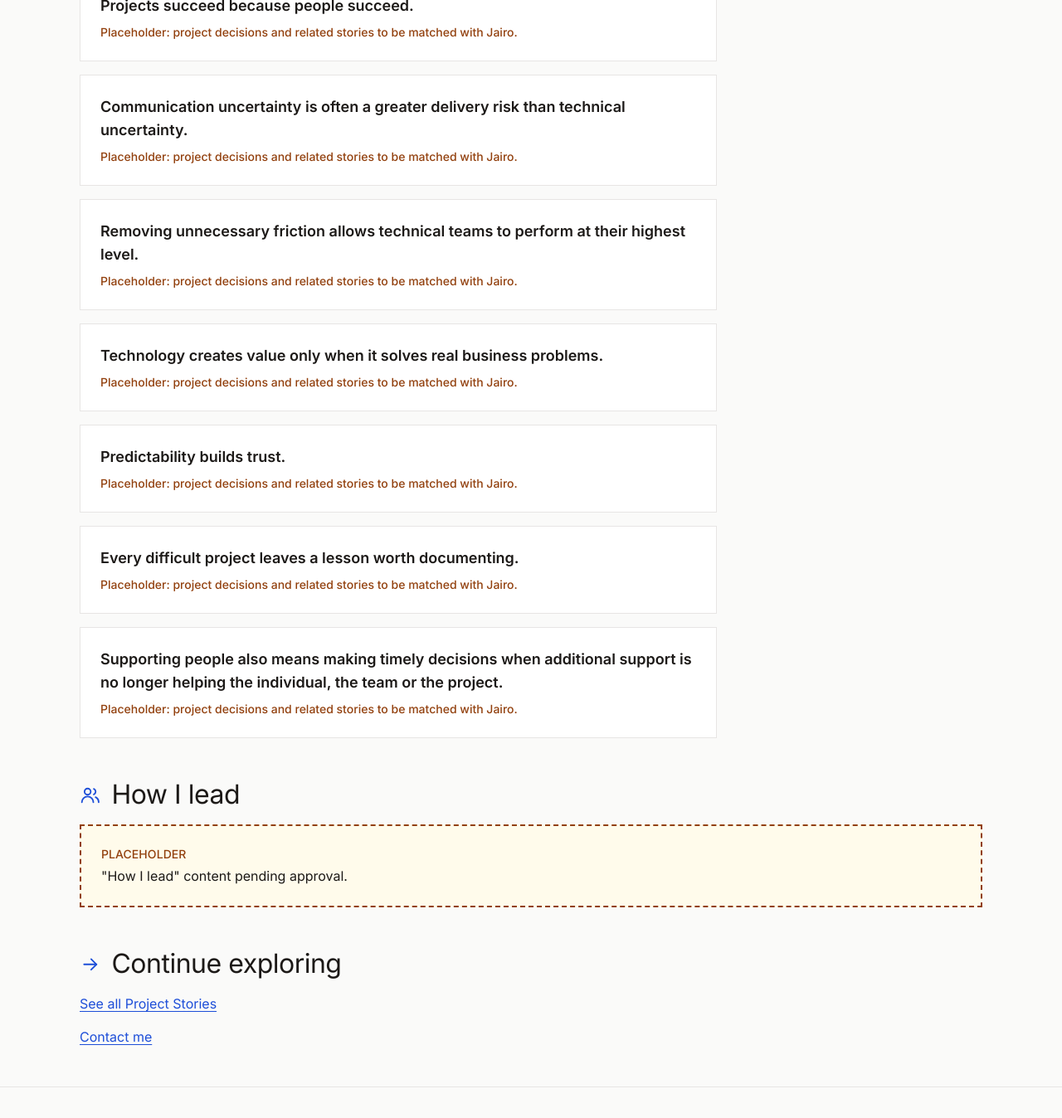
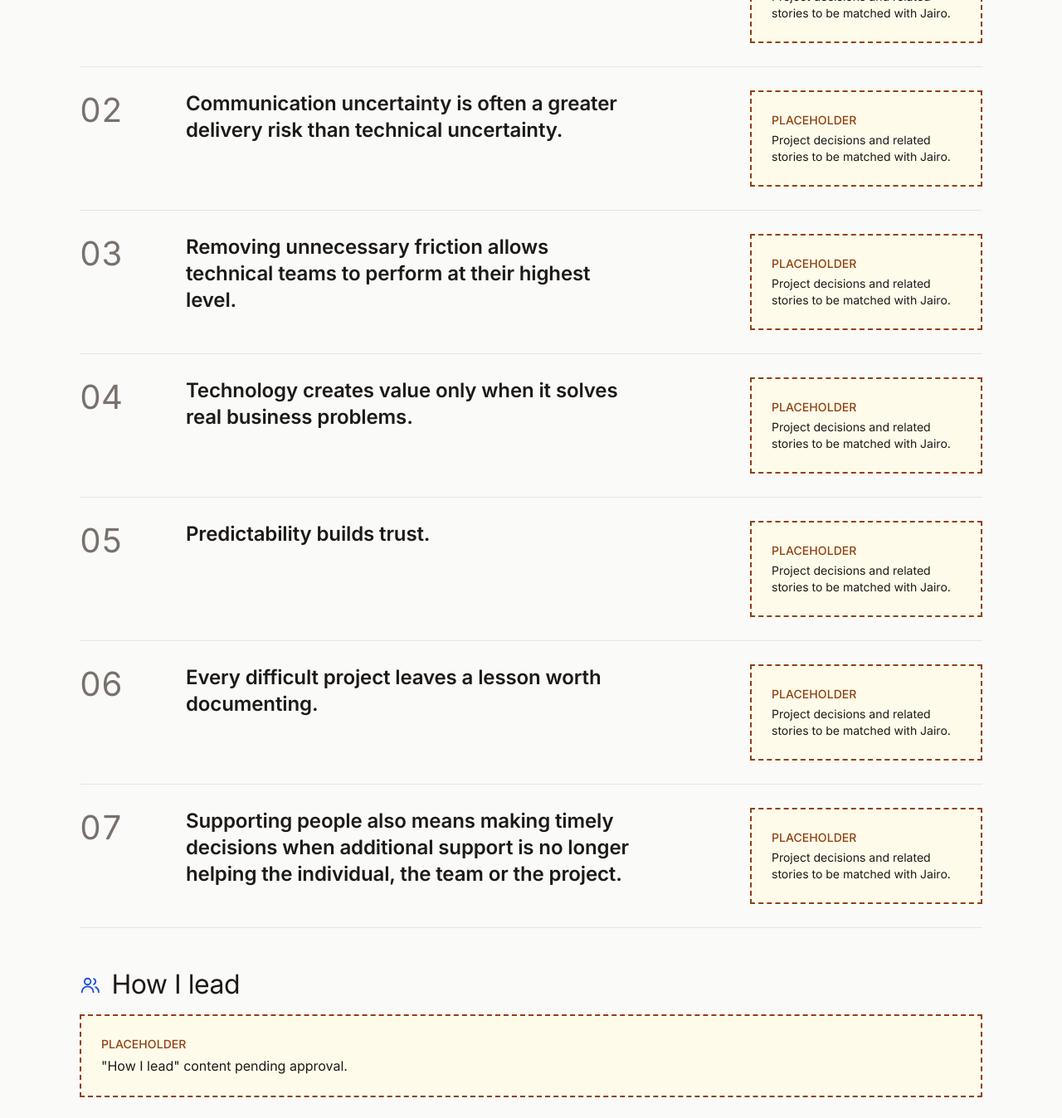
Before and after one commit to jairoedg/PersonalBrandPage, a plain HTML site: page site/leadership/index.html in a window 1280 px wide. Shown: the part 762-2110 px from the top of the page at 83% size. Drawn offline with Linux system fonts and the light colour scheme.

Commit message:
Rebuild Leadership as the approved principle ledger (D-030)
Dark band with the lead line and philosophy, seven numbered principles with evidence placeholders, How I lead, and a Continue exploring closing band. Focus rings turn light inside dark bands.

Co-Authored-By: Claude Opus 5.5 <noreply@anthropic.com>

```diff
--- a/site/assets/css/base.css
+++ b/site/assets/css/base.css
@@ -29,6 +29,7 @@
   --color-border-default: var(--stone-200);
   --color-border-tint: var(--blue-100);
   --color-focus-visible: var(--blue-700);
+  --color-text-numeral: var(--stone-500); /* large decorative numerals only, never body text */
   /* Dark bands (Projects hero, closing band) and project-card pills. */
   --color-surface-inverse-raised: var(--stone-800);
   --color-border-inverse: var(--stone-700);
@@ -337,6 +338,16 @@ main:focus {
   background-color: var(--color-surface-subtle);
 }
 
+/* Hidden visually, still read by screen readers (keeps the heading outline complete). */
+.visually-hidden {
+  position: absolute;
+  width: 1px;
+  height: 1px;
+  overflow: hidden;
+  clip: rect(0 0 0 0);
+  white-space: nowrap;
+}
+
 /* ---------- Placeholder for unapproved content ---------- */
 /* The visible "Placeholder" text in the markup carries the meaning; the border is a supporting cue. */
 .placeholder {
@@ -624,6 +635,32 @@ main:focus {
   color: var(--color-text-on-inverse-muted);
 }
 
+/* Title area split in two from 1024px: a large lead line and the body text (Leadership, D-030). */
+.page-band__split {
+  display: grid;
+  gap: var(--space-8);
+  margin-top: var(--space-8);
+}
+
+.page-band__quote {
+  max-width: 22ch;
+  font-size: var(--font-size-h2);
+  line-height: var(--line-height-h2);
+  letter-spacing: var(--letter-spacing-h2);
+}
+
+.page-band__body {
+  max-width: 38rem;
+  color: var(--color-text-on-inverse-muted);
+}
+
+@media (min-width: 1024px) {
+  .page-band__split {
+    grid-template-columns: 1fr 1fr;
+    align-items: start;
+  }
+}
+
 /* Key figures: three panels; the large value carries the emphasis. */
 .kpis {
   display: grid;
@@ -870,6 +907,35 @@ main:focus {
 
 .button--inverse:hover {
   background-color: var(--color-surface-subtle);
+}
+
+.button--outline-inverse {
+  border-color: var(--color-text-on-inverse-muted);
+  background-color: transparent;
+  color: var(--color-text-on-inverse);
+}
+
+.button--outline-inverse:hover {
+  background-color: var(--color-surface-inverse-raised);
+}
+
+.cta-band__title {
+  flex: 1 1 20rem;
+  font-size: var(--font-size-h4);
+  line-height: var(--line-height-h4);
+  letter-spacing: var(--letter-spacing-h4);
+}
+
+.cta-band__actions {
+  display: flex;
+  flex-wrap: wrap;
+  gap: var(--space-3);
+}
+
+/* Focus on dark bands: blue-700 is too dark there, so the ring turns light (blue-300, 3:1+). */
+.page-band,
+.cta-band {
+  --color-focus-visible: var(--blue-300);
 }
 
 /* ---------- Link list (entry points) ---------- */
@@ -1125,33 +1191,51 @@ main:focus {
   margin-top: var(--space-2);
 }
 
-/* ---------- Long-form text and principle list ---------- */
+/* ---------- Long-form text ---------- */
 .prose {
   max-width: 38rem;
 }
 
-.principle-list {
-  display: grid;
-  gap: var(--gap-list);
-  max-width: 48rem;
+/* ---------- Leadership principles ledger (D-030) ---------- */
+/* A real ordered list; the large numerals are decorative (aria-hidden). Number, principle, and
+   evidence slot stack on mobile and sit in three columns from 768px. */
+.ledger {
   padding: 0;
   list-style: none;
+  border-top: 1px solid var(--color-border-default); /* decorative divider */
 }
 
-.principle {
-  padding: var(--padding-card);
-  background-color: var(--color-surface-card);
-  border: 1px solid var(--color-border-default); /* decorative */
+.ledger__row {
+  display: grid;
+  gap: var(--space-2) var(--space-8);
+  padding-block: var(--space-7);
+  border-bottom: 1px solid var(--color-border-default); /* decorative divider */
 }
 
-.principle h3 {
-  font-size: var(--font-size-body-l);
-  line-height: var(--line-height-body-l);
-  letter-spacing: 0;
+.ledger__num {
+  font-size: var(--font-size-h1);
+  line-height: var(--line-height-h1);
+  font-variant-numeric: tabular-nums;
+  color: var(--color-text-numeral);
 }
 
-.principle > * + * {
-  margin-top: var(--space-2);
+.ledger__title {
+  max-width: 34ch;
+  font-size: var(--font-size-h4);
+  line-height: var(--line-height-h4);
+  letter-spacing: var(--letter-spacing-h4);
+}
+
+.ledger__row .placeholder {
+  font-size: var(--font-size-body-s);
+  line-height: var(--line-height-body-s);
+}
+
+@media (min-width: 768px) {
+  .ledger__row {
+    grid-template-columns: 6rem minmax(0, 1fr) 17.5rem;
+    align-items: start;
+  }
 }
 
 /* ---------- Career Journey timeline ---------- */
--- a/site/leadership/index.html
+++ b/site/leadership/index.html
@@ -28,52 +28,81 @@
   </header>
 
   <main id="main" class="site-main site-main--band" tabindex="-1">
-    <div class="page-header">
+    <section class="page-band" aria-labelledby="leadership-title">
       <div class="container">
-        <h1>Leadership</h1>
+        <h1 id="leadership-title">Leadership</h1>
+        <h2 class="visually-hidden">Leadership philosophy</h2>
+        <div class="page-band__split">
+          <p class="page-band__quote">Projects succeed because people succeed.</p>
+          <div class="page-band__body stack-sm">
+            <p>Technology alone does not solve business problems.</p>
+            <p>People do.</p>
+            <p>My responsibility is to create an environment where engineers can focus on building quality solutions, stakeholders understand what is happening, risks are managed proactively and communication becomes a competitive advantage rather than a source of uncertainty.</p>
+            <p>Success is measured not only by delivering on time, but by delivering solutions organizations trust, adopt and value.</p>
+          </div>
+        </div>
       </div>
-    </div>
+    </section>
 
     <div class="container">
-      <section class="section stack-sm prose" aria-labelledby="philosophy-title">
-        <h2 id="philosophy-title"><svg class="heading-icon" aria-hidden="true" focusable="false" viewBox="0 0 24 24" fill="none" stroke="currentColor" stroke-width="1.75" stroke-linecap="round" stroke-linejoin="round"><circle cx="9" cy="8" r="3.5"/><path d="M2.5 20a6.5 6.5 0 0 1 13 0"/><path d="M16 4.8a3.5 3.5 0 0 1 0 6.4"/><path d="M18 14.2a6.5 6.5 0 0 1 3.5 5.8"/></svg>Leadership philosophy</h2>
-        <p class="lead">Projects succeed because people succeed.</p>
-        <p>Technology alone does not solve business problems.</p>
-        <p>People do.</p>
-        <p>My responsibility is to create an environment where engineers can focus on building quality solutions, stakeholders understand what is happening, risks are managed proactively and communication becomes a competitive advantage rather than a source of uncertainty.</p>
-        <p>Success is measured not only by delivering on time, but by delivering solutions organizations trust, adopt and value.</p>
-      </section>
-
       <section class="section stack" aria-labelledby="principles-title">
         <h2 id="principles-title"><svg class="heading-icon" aria-hidden="true" focusable="false" viewBox="0 0 24 24" fill="none" stroke="currentColor" stroke-width="1.75" stroke-linecap="round" stroke-linejoin="round"><circle cx="9" cy="8" r="3.5"/><path d="M2.5 20a6.5 6.5 0 0 1 13 0"/><path d="M16 4.8a3.5 3.5 0 0 1 0 6.4"/><path d="M18 14.2a6.5 6.5 0 0 1 3.5 5.8"/></svg>Leadership principles</h2>
-        <ol class="principle-list" role="list">
-          <li class="principle">
-            <h3>Projects succeed because people succeed.</h3>
-            <p class="draft-flag">Placeholder: project decisions and related stories to be matched with Jairo.</p>
+        <ol class="ledger" role="list">
+          <li class="ledger__row">
+            <span class="ledger__num" aria-hidden="true">01</span>
+            <h3 class="ledger__title">Projects succeed because people succeed.</h3>
+            <div class="placeholder">
+              <span class="placeholder__label">Placeholder</span>
+              <p>Project decisions and related stories to be matched with Jairo.</p>
+            </div>
           </li>
-          <li class="principle">
-            <h3>Communication uncertainty is often a greater delivery risk than technical uncertainty.</h3>
-            <p class="draft-flag">Placeholder: project decisions and related stories to be matched with Jairo.</p>
+          <li class="ledger__row">
+            <span class="ledger__num" aria-hidden="true">02</span>
+            <h3 class="ledger__title">Communication uncertainty is often a greater delivery risk than technical uncertainty.</h3>
+            <div class="placeholder">
+              <span class="placeholder__label">Placeholder</span>
+              <p>Project decisions and related stories to be matched with Jairo.</p>
+            </div>
           </li>
-          <li class="principle">
-            <h3>Removing unnecessary friction allows technical teams to perform at their highest level.</h3>
-            <p class="draft-flag">Placeholder: project decisions and related stories to be matched with Jairo.</p>
+          <li class="ledger__row">
+            <span class="ledger__num" aria-hidden="true">03</span>
+            <h3 class="ledger__title">Removing unnecessary friction allows technical teams to perform at their highest level.</h3>
+            <div class="placeholder">
+              <span class="placeholder__label">Placeholder</span>
+              <p>Project decisions and related stories to be matched with Jairo.</p>
+            </div>
           </li>
-          <li class="principle">
-            <h3>Technology creates value only when it solves real business problems.</h3>
-            <p class="draft-flag">Placeholder: project decisions and related stories to be matched with Jairo.</p>
+          <li class="ledger__row">
+            <span class="ledger__num" aria-hidden="true">04</span>
+            <h3 class="ledger__title">Technology creates value only when it solves real business problems.</h3>
+            <div class="placeholder">
+              <span class="placeholder__label">Placeholder</span>
+              <p>Project decisions and related stories to be matched with Jairo.</p>
+            </div>
           </li>
-          <li class="principle">
-            <h3>Predictability builds trust.</h3>
-            <p class="draft-flag">Placeholder: project decisions and related stories to be matched with Jairo.</p>
+          <li class="ledger__row">
+            <span class="ledger__num" aria-hidden="true">05</span>
+            <h3 class="ledger__title">Predictability builds trust.</h3>
+            <div class="placeholder">
+              <span class="placeholder__label">Placeholder</span>
+              <p>Project decisions and related stories to be matched with Jairo.</p>
+            </div>
           </li>
-          <li class="principle">
-            <h3>Every difficult project leaves a lesson worth documenting.</h3>
-            <p class="draft-flag">Placeholder: project decisions and related stories to be matched with Jairo.</p>
+          <li class="ledger__row">
+            <span class="ledger__num" aria-hidden="true">06</span>
+            <h3 class="ledger__title">Every difficult project leaves a lesson worth documenting.</h3>
+            <div class="placeholder">
+              <span class="placeholder__label">Placeholder</span>
+              <p>Project decisions and related stories to be matched with Jairo.</p>
+            </div>
           </li>
-          <li class="principle">
-            <h3>Supporting people also means making timely decisions when additional support is no longer helping the individual, the team or the project.</h3>
-            <p class="draft-flag">Placeholder: project decisions and related stories to be matched with Jairo.</p>
+          <li class="ledger__row">
+            <span class="ledger__num" aria-hidden="true">07</span>
+            <h3 class="ledger__title">Supporting people also means making timely decisions when additional support is no longer helping the individual, the team or the project.</h3>
+            <div class="placeholder">
+              <span class="placeholder__label">Placeholder</span>
+              <p>Project decisions and related stories to be matched with Jairo.</p>
+            </div>
           </li>
         </ol>
       </section>
@@ -86,10 +115,12 @@
         </div>
       </section>
 
-      <section class="section stack-sm" aria-labelledby="explore-title">
-        <h2 id="explore-title"><svg class="heading-icon" aria-hidden="true" focusable="false" viewBox="0 0 24 24" fill="none" stroke="currentColor" stroke-width="1.75" stroke-linecap="round" stroke-linejoin="round"><path d="M5 12h14"/><path d="m13 6 6 6-6 6"/></svg>Continue exploring</h2>
-        <p><a href="../projects/">See all Project Stories</a></p>
-        <p><a href="../contact/">Contact me</a></p>
+      <section class="cta-band section" aria-labelledby="explore-title">
+        <h2 id="explore-title" class="cta-band__title">Continue exploring</h2>
+        <p class="cta-band__actions">
+          <a class="button button--inverse" href="../projects/">See all Project Stories</a>
+          <a class="button button--outline-inverse" href="../contact/">Contact me</a>
+        </p>
       </section>
     </div>
   </main>
```
